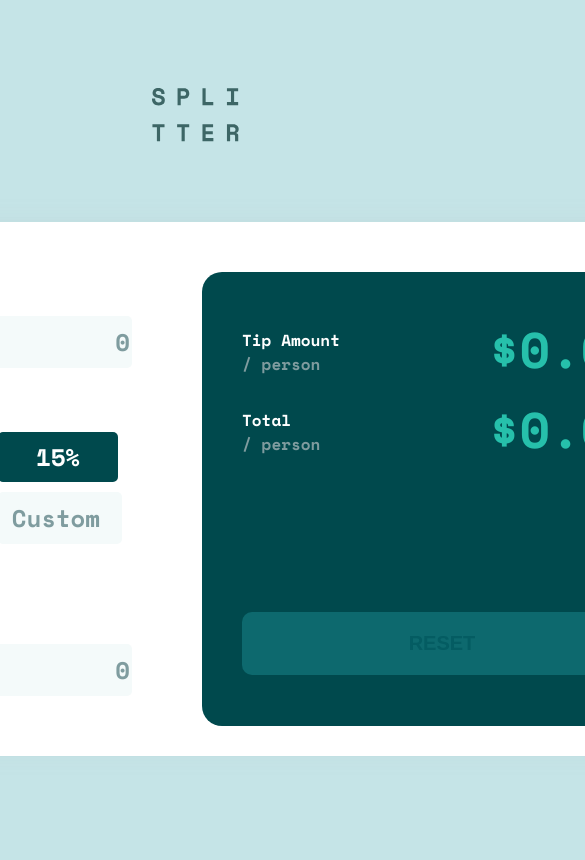
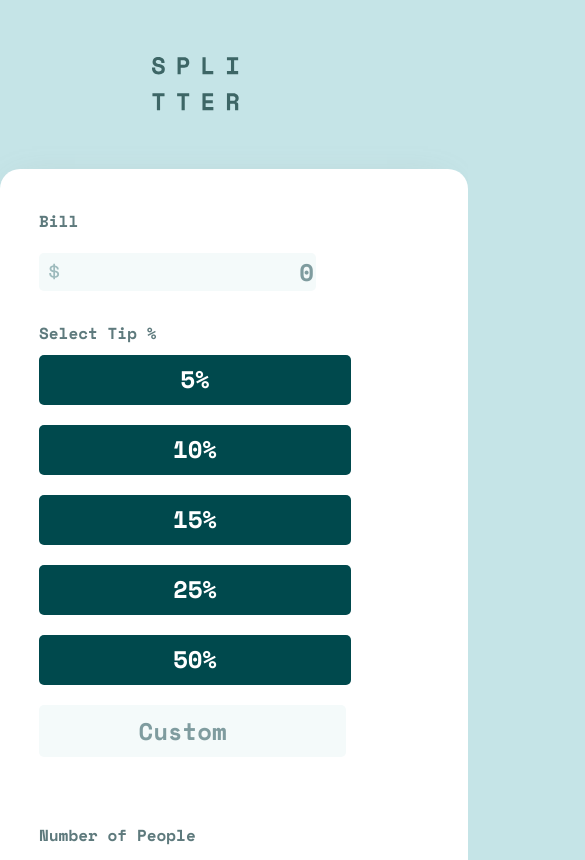
Before and after one commit to shinthantkg/tip-calculator, a plain HTML site: page index.html in a window 390 px wide. Shown: the top 860 px of the page, 585 px wide, since content can reach past the window. Drawn offline with nearby package versions, Linux system fonts and the light colour scheme.

Commit message:
finish mobile design

```diff
--- a/assets/scripts/index.js
+++ b/assets/scripts/index.js
@@ -148,7 +148,13 @@ const handleReset = () => {
     selectedButton = null;
   }
   currentPercentage = 0;
+  document.querySelectorAll("input").forEach((input) => {
+    input.value = "";
+    input.classList.remove("invalid__input");
+    document.querySelectorAll(".invalid__input__indicator")[Array.from(document.querySelectorAll("input")).indexOf(input)].classList.add("hidden");
+  })
   billInput.value = "";
+  billInput.classList.remove("invalid__input");
   customInput.value = "";
   peopleInput.value = "";
   resetButton.blur();
--- a/assets/styles/styles.css
+++ b/assets/styles/styles.css
@@ -42,8 +42,8 @@ label {
   font-size: 24px;
   border: none;
   border-radius: 5px;
-  width: 400px;
-  height: 50px;
+  width: 100%;
+  height: 10%;
   margin-bottom: 30px;
 }
 
@@ -176,6 +176,71 @@ label[for="number__of__people"] {
   display: none;
 }
 
+@media (max-width: 1065px) {
+  body {
+    display: block;
+    height: auto;
+  }
+
+  #logo {
+    margin: 0;
+  }
+
+  #logo__container {
+    display: flex;
+    justify-content: center;
+    align-items: center;
+    height: 20vh;
+  }
+
+  #container {
+    flex-direction: column;
+    justify-content: center;
+    width: 100%;
+    padding: 40px 10%;
+  }
+
+  .invalid__input__indicator {
+    width: 200px;
+  }
+
+  #bill,
+  #number__of__people {
+    width: 70%;
+  }
+
+  #tip__options {
+    flex-direction: column;
+  }
+
+  #tip__options .row {
+    flex-wrap: wrap;
+  }
+
+  .tip__option {
+    width: 80%;
+    margin-bottom: 20px;
+  }
+
+  #custom__option {
+    width: 95%;
+  }
+
+  #custom__option::placeholder {
+    text-align: center;
+  }
+
+  #results__container {
+    margin: 0;
+    width: 60%;
+  }
+
+  #reset__button {
+    padding: 10px 20px;
+    margin-top: 20px;
+  }
+}
+
 :root {
   /* Primary Colors */
   --strong-cyan: hsl(172, 67%, 45%);
--- a/index.html
+++ b/index.html
@@ -14,7 +14,9 @@
     <title>Frontend Mentor | Tip calculator app</title>
   </head>
   <body>
-    <img id="logo" src="./assets/images/logo.svg" alt="Splitter Logo" />
+    <div id="logo__container">
+      <img id="logo" src="./assets/images/logo.svg" alt="Splitter Logo" />
+    </div>
 
     <main>
       <div id="container">
```
